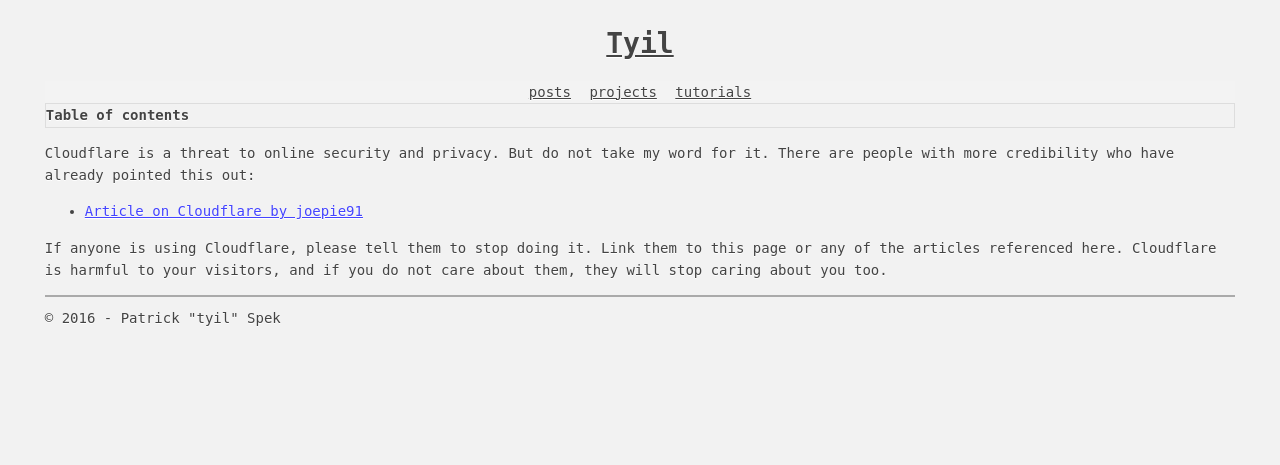
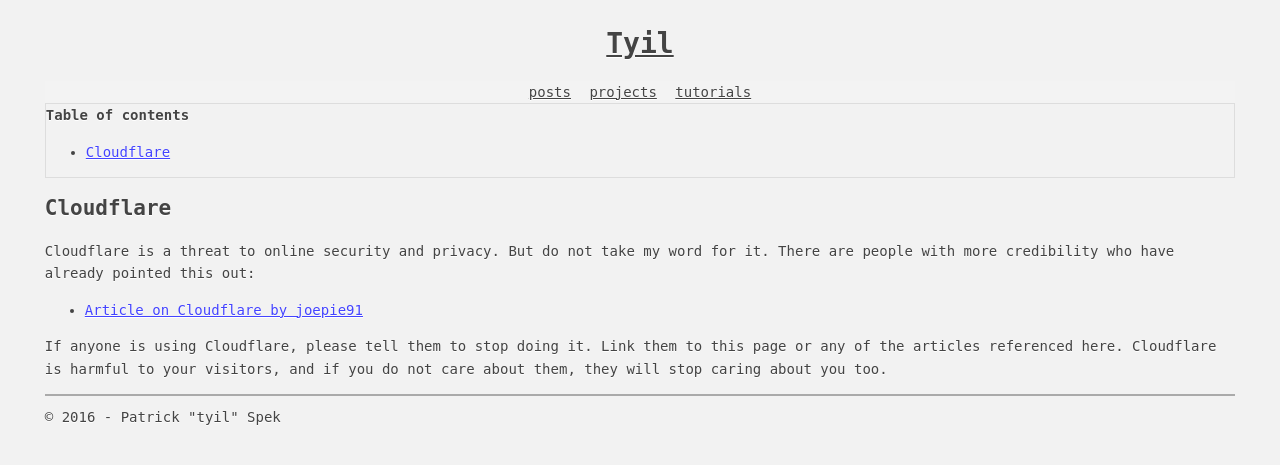
Before and after one commit to Tyil/website, a Jekyll site: the page built from _posts/2016-09-30-on-cloudflare.md, in a window 1280 px wide. Shown: the top 465 px of the page. Built offline with Jekyll 4.4.1, drawn with Linux system fonts in a browser that asks for light colours; Markdown is read by kramdown in place of the engine named in the settings.

Commit message:
Add a heading to the cloudflare post

```diff
--- a/_posts/2016-09-30-on-cloudflare.md
+++ b/_posts/2016-09-30-on-cloudflare.md
@@ -4,6 +4,7 @@ title:  On Cloudflare
 date:   2016-09-30 08:25:27 +0200
 ---
 
+# Cloudflare
 Cloudflare is a threat to online security and privacy. But do not take my word
 for it. There are people with more credibility who have already pointed this
 out:
```
